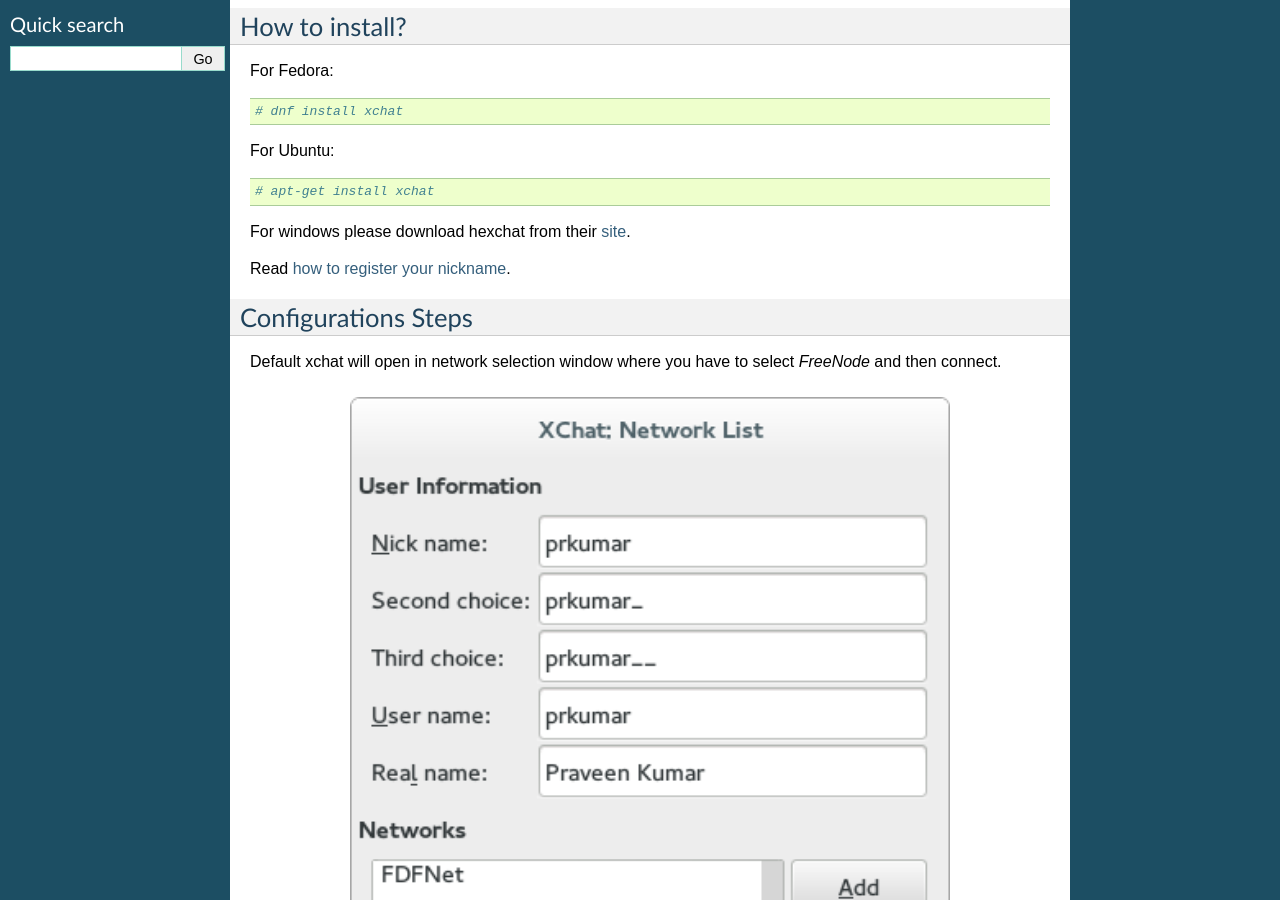
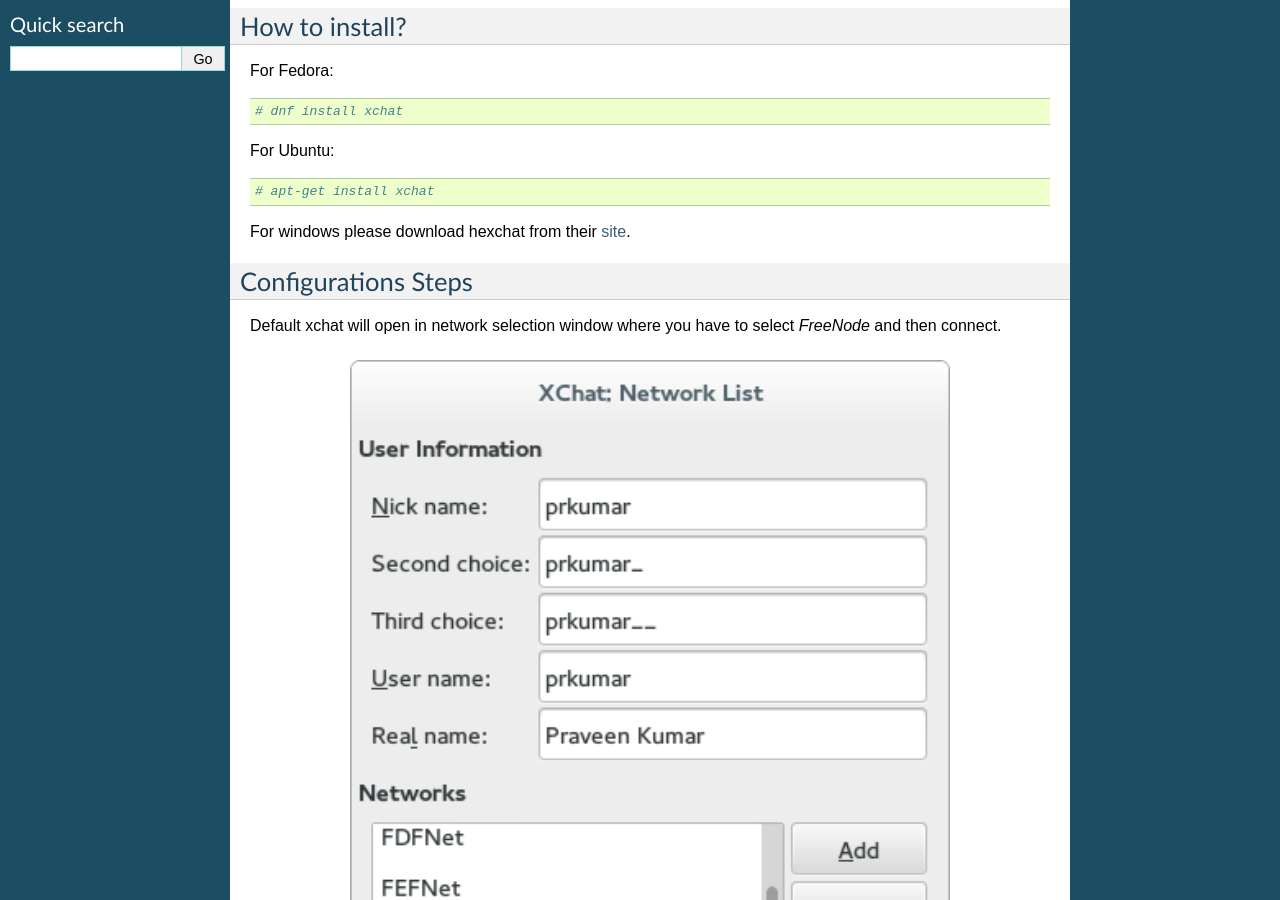
Before and after one commit to kushaldas/summertraining, a Sphinx documentation site: the page built from docs/xchat.rst, in a window 1280 px wide and 900 px high, scrolled down 302 px. Built offline with Sphinx 7.4.7, drawn with Linux system fonts in a browser that asks for light colours.

Commit message:
removes one link

```diff
--- a/docs/xchat.rst
+++ b/docs/xchat.rst
@@ -28,7 +28,6 @@
 
 For windows please download hexchat from their `site <https://hexchat.github.io/>`_.
 
-Read `how to register your nickname <https://freenode.net/faq.shtml#registering>`_.
 
 Configurations Steps
 --------------------
```
